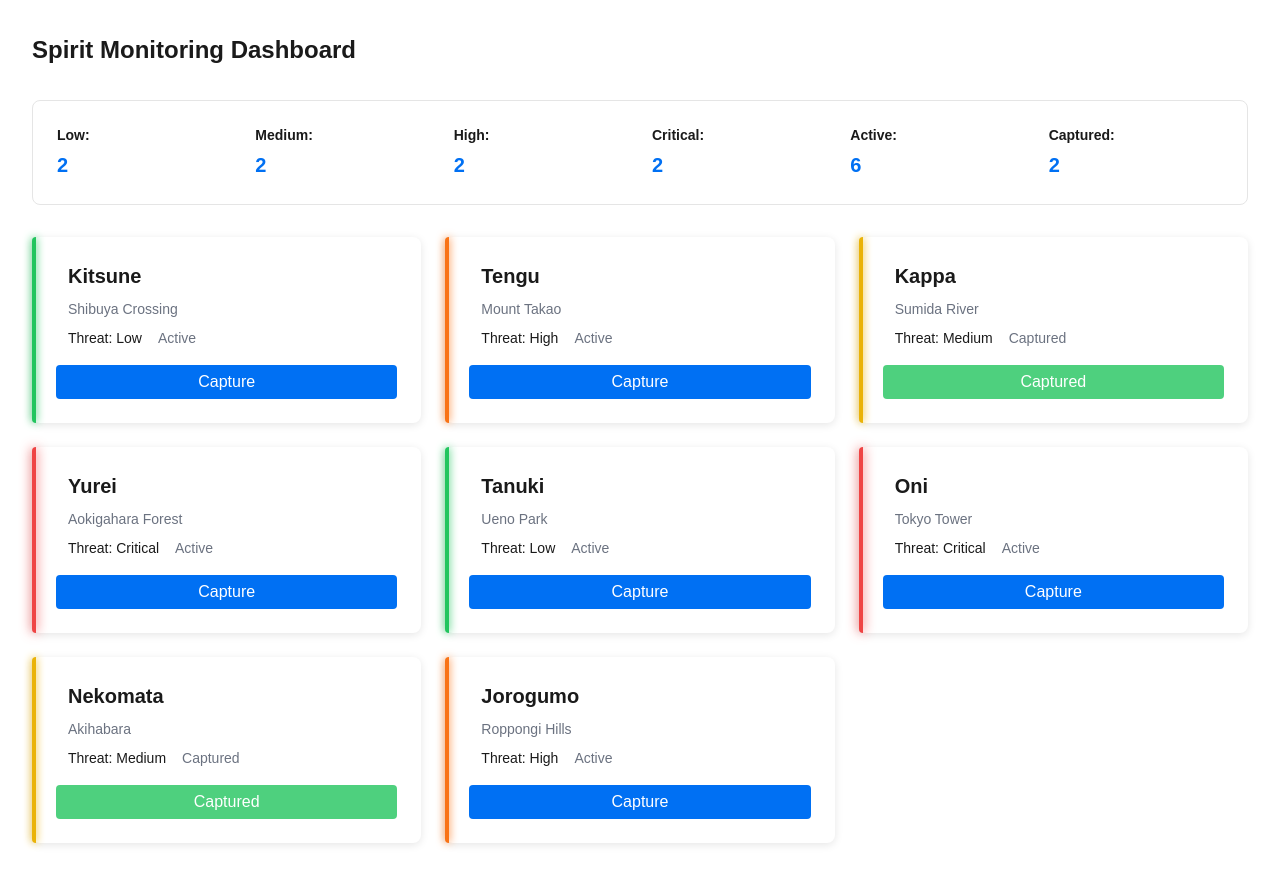
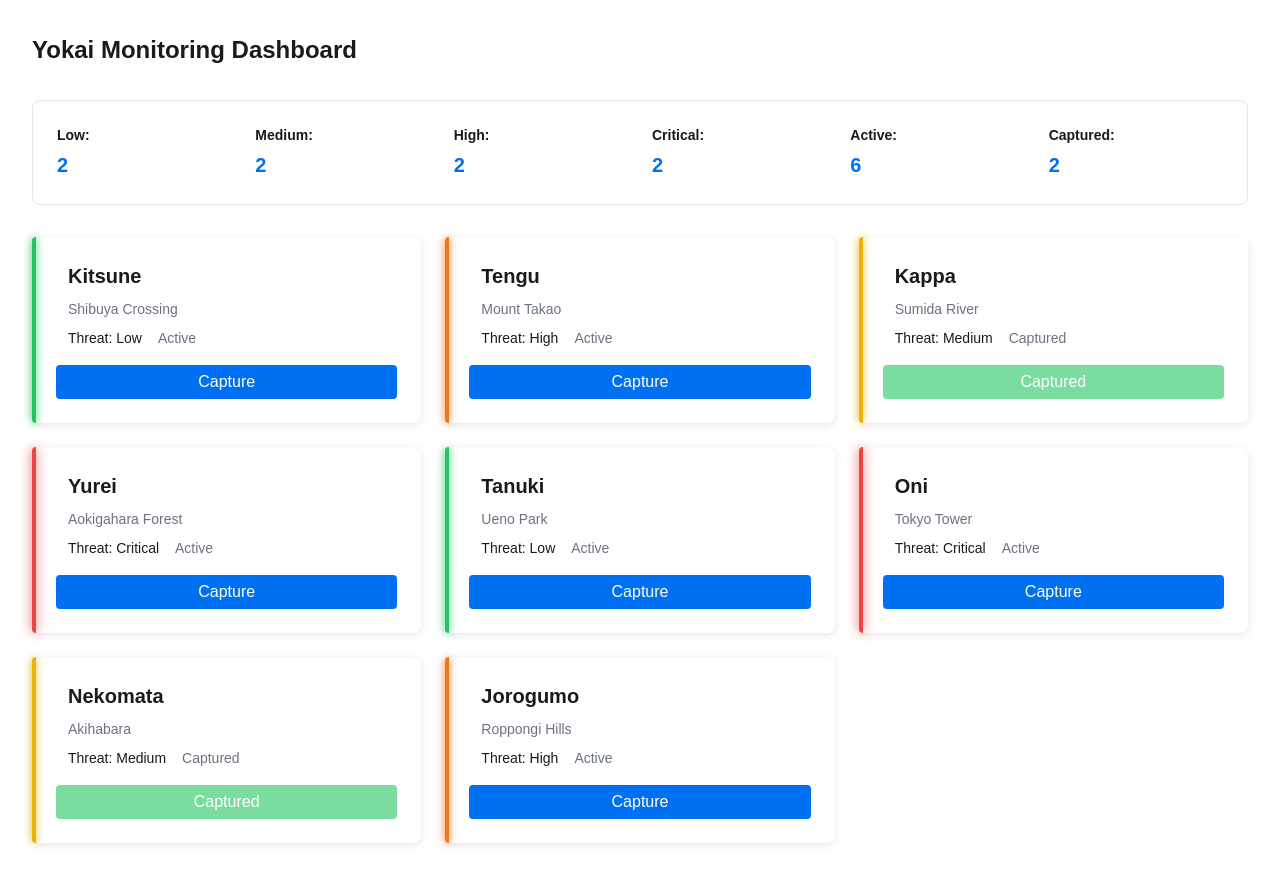
Before and after one commit to quterma/yokai-monitor, a Next.js app: page /monitoring in a window 1280 px wide. Built offline with nearby package versions, Linux system fonts and the light colour scheme; no server answers.

Commit message:
style: unify interactive states across buttons
Align disabled, hover, and focus-visible states between Button and CaptureButton components for consistency.

```diff
--- a/src/features/capture-spirit/ui/CaptureButton/CaptureButton.module.scss
+++ b/src/features/capture-spirit/ui/CaptureButton/CaptureButton.module.scss
@@ -6,7 +6,7 @@
   border-radius: 4px;
   cursor: pointer;
   background-color: var(--color-primary);
-  color: white;
+  color: var(--color-white);
   transition:
     opacity 0.2s ease,
     background-color 0.2s ease;
@@ -16,6 +16,7 @@
   }
 
   &:disabled {
+    opacity: 0.6;
     cursor: not-allowed;
   }
 
--- a/src/shared/ui/Button/Button.module.scss
+++ b/src/shared/ui/Button/Button.module.scss
@@ -4,7 +4,9 @@
   border: none;
   border-radius: 4px;
   cursor: pointer;
-  transition: opacity 0.2s ease;
+  transition:
+    opacity 0.2s ease,
+    background-color 0.2s ease;
 
   &:hover:not(:disabled) {
     opacity: 0.9;
--- a/src/widgets/monitoring-dashboard/ui/MonitoringDashboard.tsx
+++ b/src/widgets/monitoring-dashboard/ui/MonitoringDashboard.tsx
@@ -56,7 +56,7 @@ export function MonitoringDashboard() {
   return (
     <div className={styles.container}>
       <header className={styles.header}>
-        <h1 className={styles.title}>Spirit Monitoring Dashboard</h1>
+        <h1 className={styles.title}>Yokai Monitoring Dashboard</h1>
       </header>
 
       <SpiritsSummary {...summaryData} />
```
